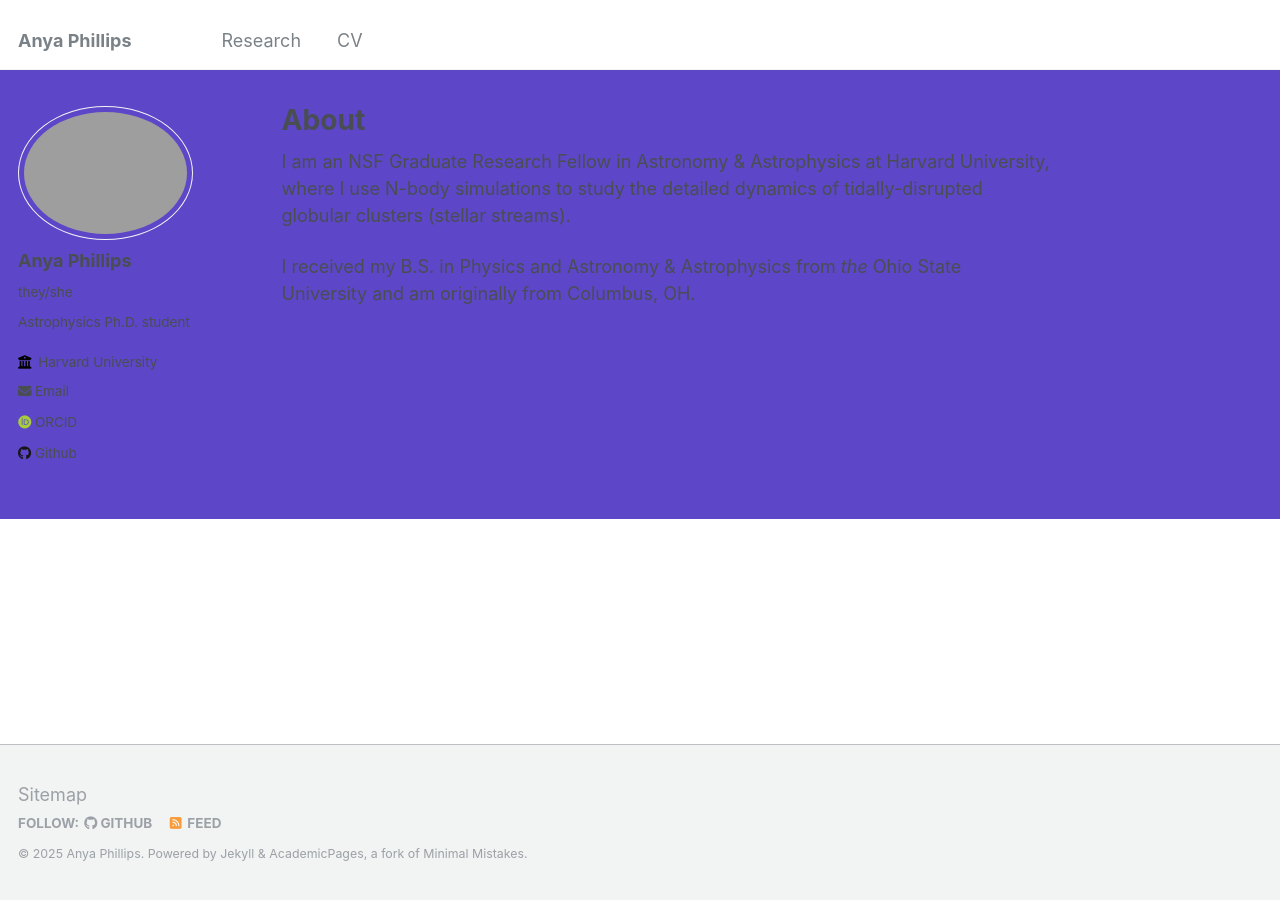
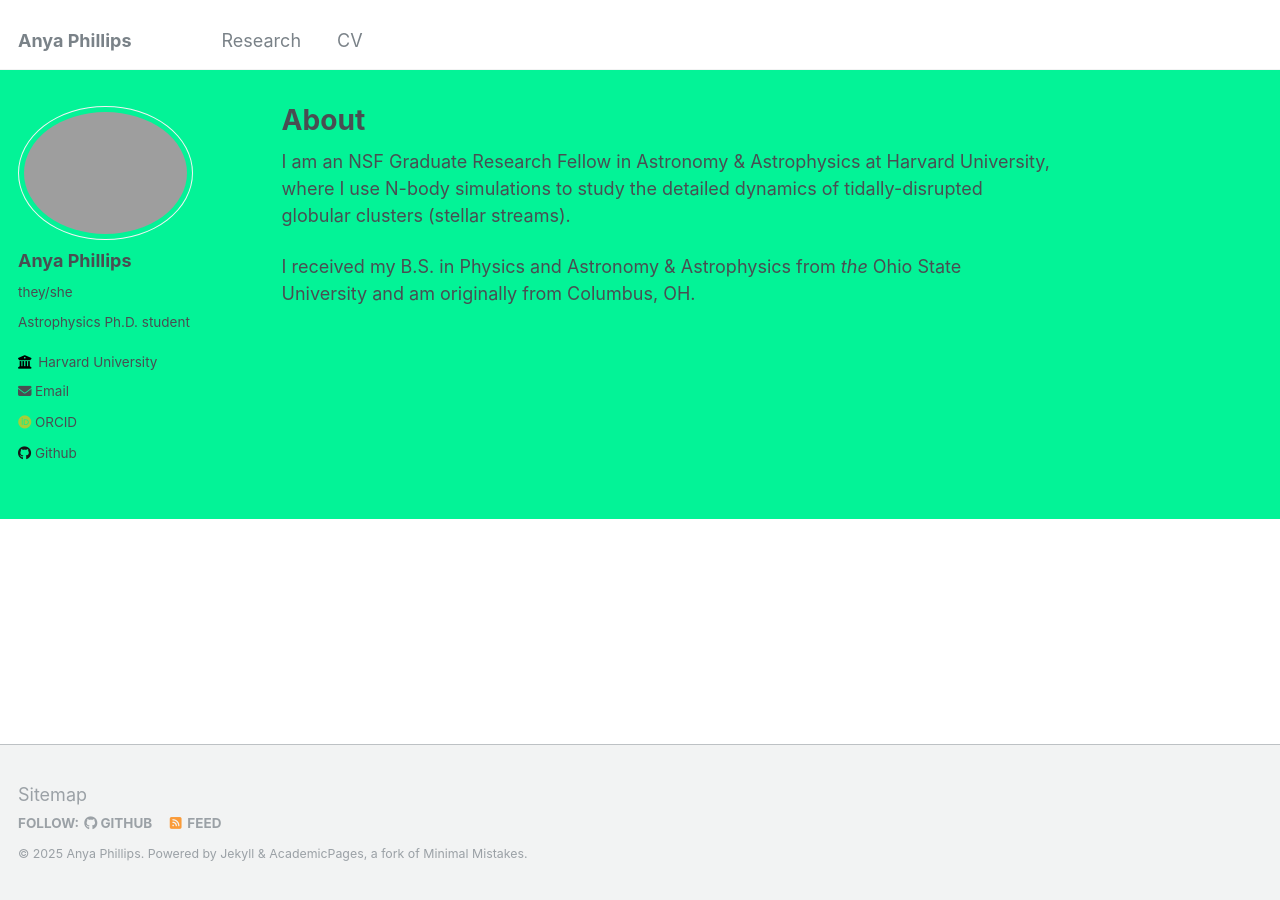
Before and after one commit to anya-m-phillips/anya-m-phillips.github.io, a Jekyll site: the page built from _pages/about.md, in a window 1280 px wide. Built offline with Jekyll 4.4.1, drawn with Linux system fonts in a browser that asks for light colours; some web fonts are replaced.

Commit message:
change background color; attempt 4...

```diff
--- a/assets/css/main.scss
+++ b/assets/css/main.scss
@@ -41,7 +41,7 @@
 @import "print";
 
 body {
-  background-color:rgb(93, 71, 200);
+  background-color:rgb(3, 243, 151);
 }
 
 .site-header {
@@ -49,9 +49,9 @@ body {
 }
 
 .site-footer {
-    background-color:rgb(93, 71, 200);
+    background-color:rgb(93, 71, 200) !important;
 }
 
 .navbar {
-    background-color: rgb(93, 71, 200);
+    background-color: rgb(93, 71, 200) !important;
 }
```
